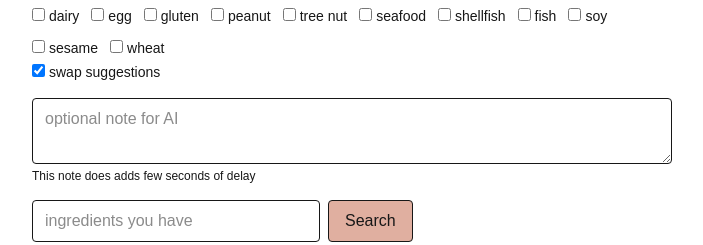
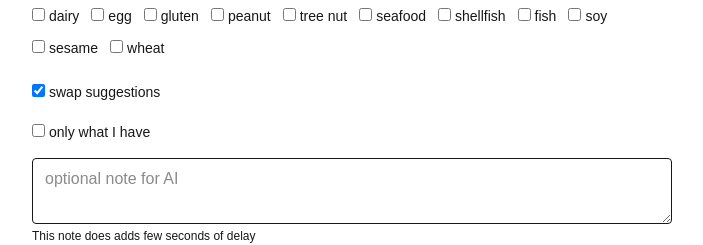
Before and after one commit to Bivaas/Makedo, a Next.js app: page / in a window 1280 px wide. Shown: the part 304-549 px from the top of the page, without its empty margins (288-991 px from the left). Built offline with nearby package versions, Linux system fonts and the light colour scheme; no server answers.

Commit message:
only have filter added

```diff
--- a/app/SearchForm.js
+++ b/app/SearchForm.js
@@ -29,6 +29,7 @@ export default function SearchForm() {
     const [aiRecipe, setAiRecipe] = useState("");
     const [aiLoading, setAiLoading] = useState(false);
     const [note, setNote] = useState("");
+    const [onlyHave, setOnlyHave] = useState(false);
 
 
     useEffect(() => {
@@ -68,6 +69,7 @@ export default function SearchForm() {
         setAiRecipe(data.recipe);
     }
 
+
     async function handleSubmit(event) {
 
         event.preventDefault();
@@ -89,7 +91,7 @@ export default function SearchForm() {
             setAllergies(search.allergies);
         }
 
-        const res = await fetch(`/api/search??ingredients=${search.ingredients}&dish=${search.dish}&diet=${search.dish}&diet=${search.diet}&exclude=${search.exclude}&allergies=${search.allergies.join(",")}`);
+        const res = await fetch(`/api/search?ingredients=${search.ingredients}&dish=${search.dish}&diet=${search.diet}&exclude=${search.exclude}&allergies=${search.allergies.join(",")}&onlyHave=${onlyHave}`);
 
         const data = await res.json();
         setLoading(false);
@@ -101,7 +103,7 @@ export default function SearchForm() {
             return;
         }
 
-        setRecipes(data.results);
+        setRecipes(onlyHave ? data.results.filter((recipe) => recipe.missedIngredientCount === 0) : data.results);
         setSearched(true);
     }
 
@@ -148,13 +150,23 @@ export default function SearchForm() {
 
             </div>
 
-            {/* swap toggle */}
-            <label className="block mb-4 text-sm">
+             {/* swap toggle */}
+            <label className="block text-sm py-5">
 
                 <input type="checkbox" checked={showSwaps} onChange={() => setShowSwaps(!showSwaps)} className="mr-1" />
                 swap suggestions
 
             </label>
+
+            {/* only what I have */}
+            <label className="block mb-4 text-sm">
+
+                <input type="checkbox" checked={onlyHave} onChange={() => setOnlyHave(!onlyHave)} className="mr-1"/>
+                only what I have
+
+            </label>
+
+
 
             {/* save preferences */}
             {isSignedIn && <button type="button" onClick={savePreferences} className="mb-4 text-sm border rounded px-3 py-1 cursor-pointer">save preferences</button>}
--- a/app/api/search/route.js
+++ b/app/api/search/route.js
@@ -6,9 +6,10 @@ export async function GET(request) {
     const diet = request.nextUrl.searchParams.get("diet");
     const exclude = request.nextUrl.searchParams.get("exclude");
     const allergies = request.nextUrl.searchParams.get("allergies");
+    const onlyHave = request.nextUrl.searchParams.get("onlyHave");
 
 
-    const url = `https://api.spoonacular.com/recipes/complexSearch?query=${dish}&includeIngredients=${ingredients}&diet=${diet}&excludeIngredients=${exclude}&intolerances=${allergies}&fillIngredients=true&sort=min-missing-ingredients&number=10&apiKey=${process.env.SPOONACULAR_API_KEY}`;
+    const url = `https://api.spoonacular.com/recipes/complexSearch?query=${dish}&includeIngredients=${ingredients}&diet=${diet}&excludeIngredients=${exclude}&intolerances=${allergies}&fillIngredients=true&sort=min-missing-ingredients&ignorePantry=true&number=${onlyHave === "true" ? 30 : 10}&apiKey=${process.env.SPOONACULAR_API_KEY}`;
 
     const res = await fetch(url);
 
```
